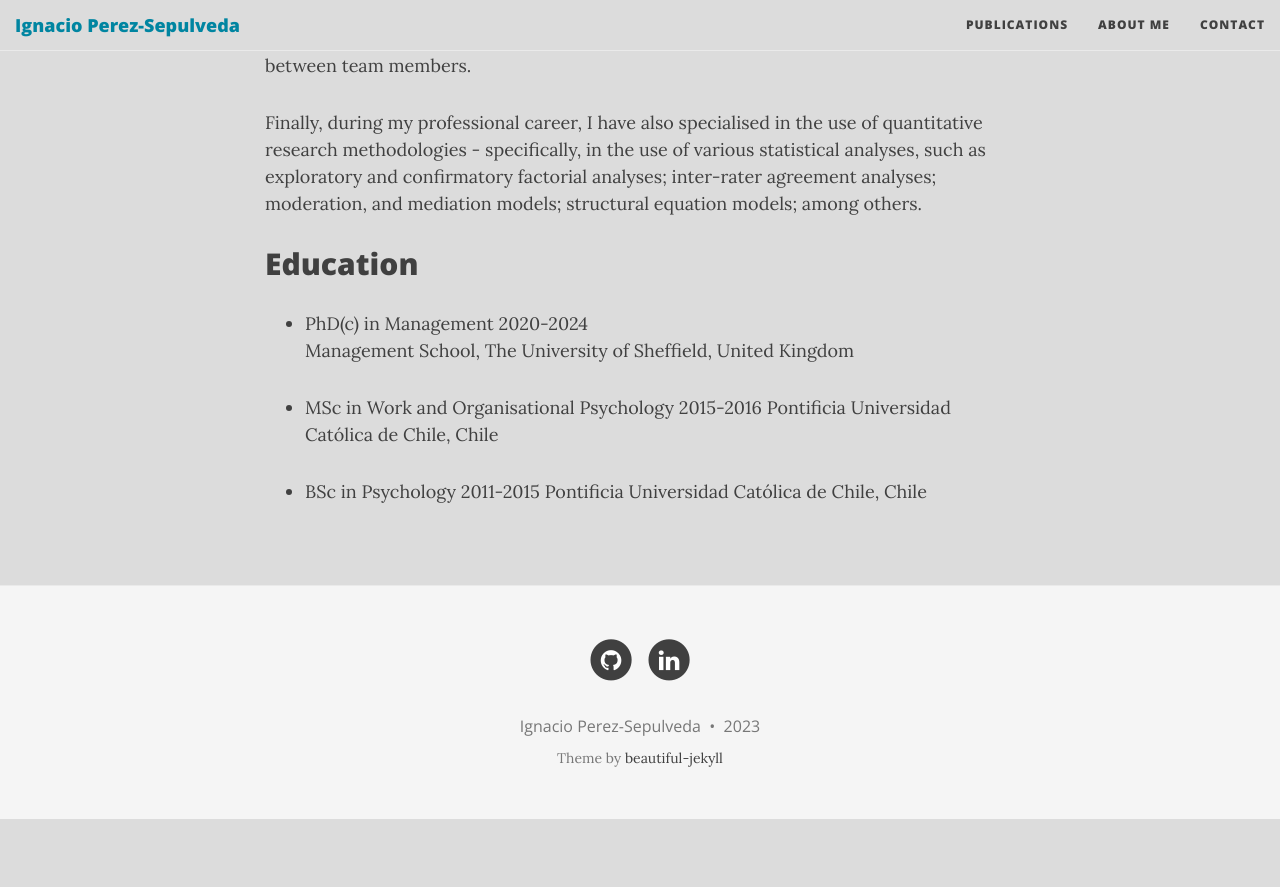
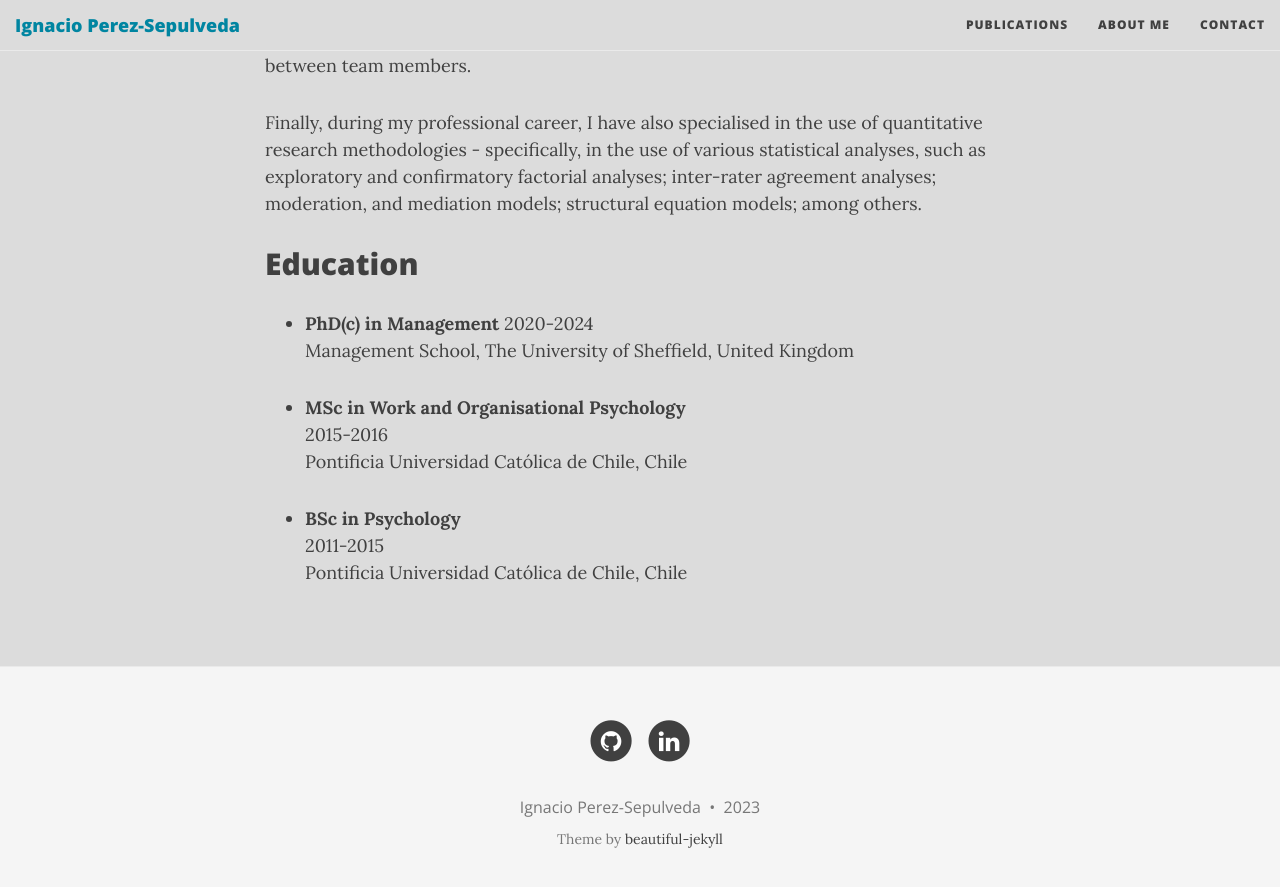
Before and after one commit to ignperezsep/ignperezsep.github.io, a Jekyll site: the page built from aboutme.md, in a window 1280 px wide and 900 px high, scrolled down 580 px. Shown: the top 887 px of the window. Built offline with Jekyll 4.4.1, drawn with Linux system fonts in a browser that asks for light colours; nearby versions of some CDN libraries; before the commit the page ends 1399 px from its top, so only the background shows below that.

Commit message:
fixed education error

```diff
--- a/aboutme.md
+++ b/aboutme.md
@@ -12,14 +12,14 @@
 Finally, during my professional career, I have also specialised in the use of quantitative research methodologies - specifically, in the use of various statistical analyses, such as exploratory and confirmatory factorial analyses; inter-rater agreement analyses; moderation, and mediation models; structural equation models; among others.
 
 ## Education
-- PhD(c) in Management
+- **PhD(c) in Management**
   2020-2024
   Management School, The University of Sheffield, United Kingdom
 
-- MSc in Work and Organisational Psychology
+- **MSc in Work and Organisational Psychology**
   2015-2016
   Pontificia Universidad Católica de Chile, Chile
 
-- BSc in Psychology
+- **BSc in Psychology**
   2011-2015
   Pontificia Universidad Católica de Chile, Chile
```
